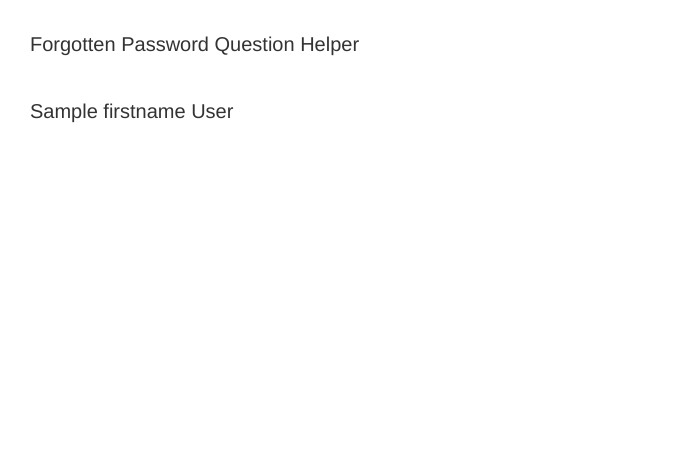
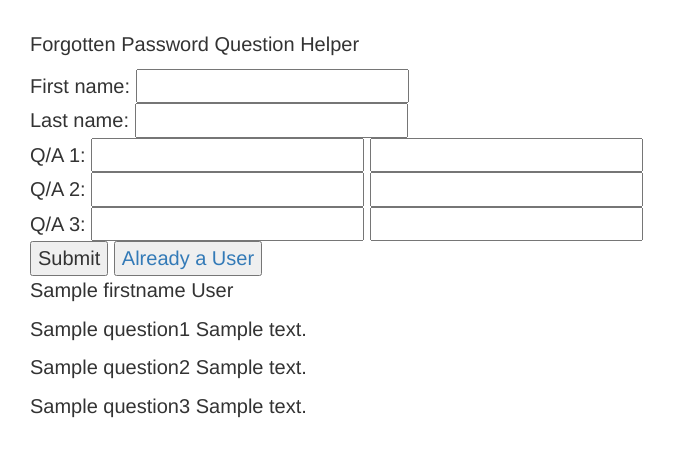
Before and after one commit to EvanSmith23/passwordHelper, a Flask app: template templates/createUser.html in a window 1280 px wide. Shown: the top 457 px of the page, without its empty margins (0-676 px from the left). Run offline with Flask 2, Linux system fonts and the light colour scheme; the template is opened without the code that fills it: most values are stand-ins (such as "Sample title", 1, 10 or a date in 2020); some libraries are stand-ins or nearby versions.

Commit message:
covered some errors in creating forms

```diff
--- a/config.py
+++ b/config.py
@@ -3,5 +3,5 @@ env = dict(
   port = 3000,
   user = 'root',
   password = 'newpass',
-  db = '',
+  db = 'testdb',
 )
--- a/templates/createUser.html
+++ b/templates/createUser.html
@@ -33,9 +33,20 @@
 		<div id="mainDiv">
 
 			<p>Forgotten Password Question Helper</p>
-
-			<br>
+			<form action="http://127.0.0.1:3000/user/" method="POST">
+				First name: <input type="text" name="firstname"><br>
+				Last name: <input type="text" name="lastname"><br>
+				Q/A 1: <input type="text" name="question1"> <input type="text" name="answer1"><br>
+				Q/A 2: <input type="text" name="question2"> <input type="text" name="answer2"><br>
+				Q/A 3: <input type="text" name="question3"> <input type="text" name="answer3"><br>
+				<input type="submit" value="Submit">
+				<a href="http://127.0.0.1:3000/"><input type="button" value="Already a User"></a>
+				<br>
+			</form>
       		<p> {{ firstname }} {{ lastname }} </p>
+      		<p> {{ question1 }} {{ answer1 }} </p>
+      		<p> {{ question2 }} {{ answer2 }} </p>
+      		<p> {{ question3 }} {{ answer3 }} </p>
 		</div>
 	</body>
 </html>
--- a/templates/getQuestions.html
+++ b/templates/getQuestions.html
@@ -46,7 +46,6 @@
       		<p> {{ question1 }} : {{ answer1 }} </p><br>
       		<p> {{ question2 }} : {{ answer2 }} </p><br>
       		<p> {{ question3 }} : {{ answer3 }} </p><br>
-
 		</div>
 	</body>
 </html>
```
Also changed, not shown: controllers/createUser.py (+34 -6 lines), controllers/getQuestions.py (+3 -12 lines), 2 other files.
